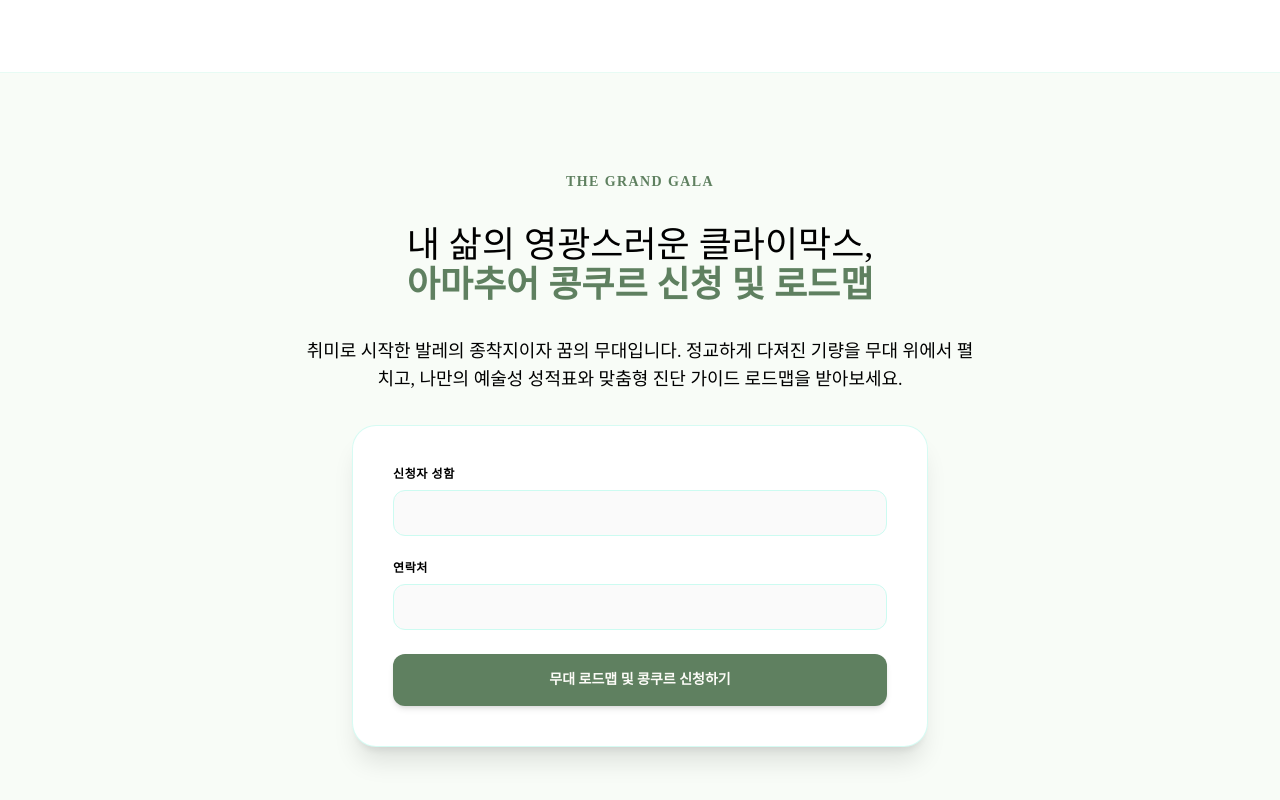
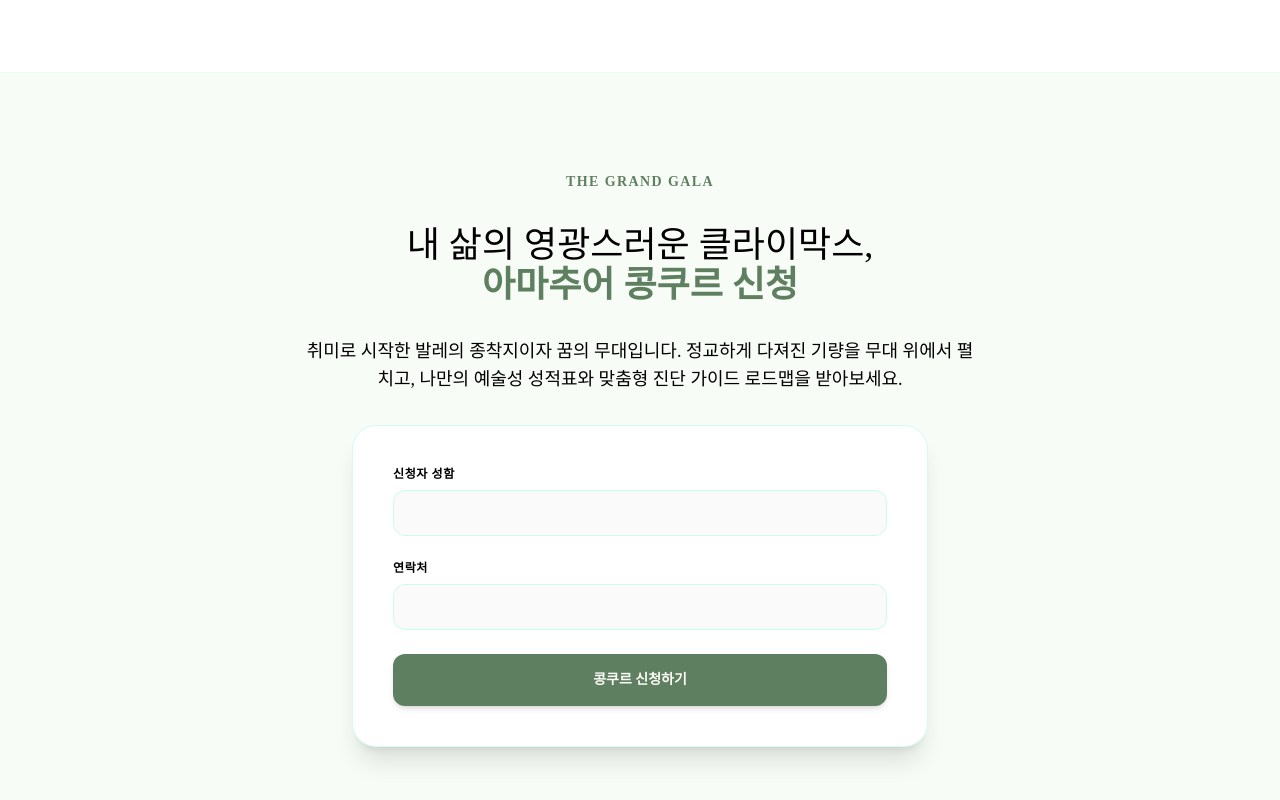
Before and after one commit to psjailab/ballet, a plain HTML site: page index.html in a window 1280 px wide. Shown: the part 3331-4131 px from the top of the page. Drawn offline with nearby package versions, Linux system fonts and the light colour scheme.

Commit message:
콩쿨신청서 변경

```diff
--- a/index.html
+++ b/index.html
@@ -351,7 +351,7 @@
     <section id="gala" class="py-24 bg-paleForestGreen/40 dark:bg-slate-900/50 px-6 border-t border-teal-100/40 dark:border-slate-800 relative transition-colors duration-300 z-10">
         <div class="max-w-4xl mx-auto text-center space-y-8 relative z-10">
             <span class="font-serif text-sm tracking-widest text-[#5F8060] uppercase font-bold relative z-20">The Grand Gala</span>
-            <h2 id="gala-heading" class="text-3xl sm:text-4xl font-normal text-textDark dark:text-white mt-2 relative z-20">내 삶의 영광스러운 클라이막스,<br><span class="bold-highlight text-[#5F8060] relative z-20">아마추어 콩쿠르 신청 및 로드맵</span></h2>
+            <h2 id="gala-heading" class="text-3xl sm:text-4xl font-normal text-textDark dark:text-white mt-2 relative z-20">내 삶의 영광스러운 클라이막스,<br><span class="bold-highlight text-[#5F8060] relative z-20">아마추어 콩쿠르 신청</span></h2>
             <p id="gala-desc" class="text-textMuted dark:text-slate-400 text-base sm:text-lg max-w-2xl mx-auto leading-relaxed relative z-20">취미로 시작한 발레의 종착지이자 꿈의 무대입니다. 정교하게 다져진 기량을 무대 위에서 펼치고, 나만의 예술성 성적표와 맞춤형 진단 가이드 로드맵을 받아보세요.</p>
 
             <div class="bg-white dark:bg-darkCard p-8 md:p-10 rounded-3xl shadow-xl border border-teal-100/80 dark:border-slate-700 max-w-xl mx-auto text-left space-y-6 z-10 relative">
@@ -363,7 +363,7 @@
                     <label id="lbl-contact" class="block text-xs font-bold text-textMuted dark:text-slate-400 uppercase tracking-wider mb-2 z-20 relative" for="applicantContact">연락처</label>
                     <input type="tel" id="applicantContact" class="w-full px-4 py-3 rounded-xl border border-teal-100 dark:border-slate-700 bg-neutral-50 dark:bg-slate-800 focus:bg-white dark:focus:bg-slate-800 focus:outline-none focus:ring-2 focus:ring-deepSkyBlue/40 text-textDark dark:text-slate-100 transition-all text-sm z-20 relative">
                 </div>
-                <button id="gala-submit-btn" class="w-full py-4 bg-[#5F8060] text-[#FCFBF7] dark:bg-slate-100 dark:text-slate-900 text-sm font-bold rounded-xl hover:bg-[#4E6D52] dark:hover:bg-slate-200 transition-colors shadow-md z-20 relative" onclick="handleGalaAlert()">무대 로드맵 및 콩쿠르 신청하기</button>
+                <button id="gala-submit-btn" class="w-full py-4 bg-[#5F8060] text-[#FCFBF7] dark:bg-slate-100 dark:text-slate-900 text-sm font-bold rounded-xl hover:bg-[#4E6D52] dark:hover:bg-slate-200 transition-colors shadow-md z-20 relative" onclick="handleGalaAlert()">콩쿠르 신청하기</button>
             </div>
         </div>
     </section>
```
